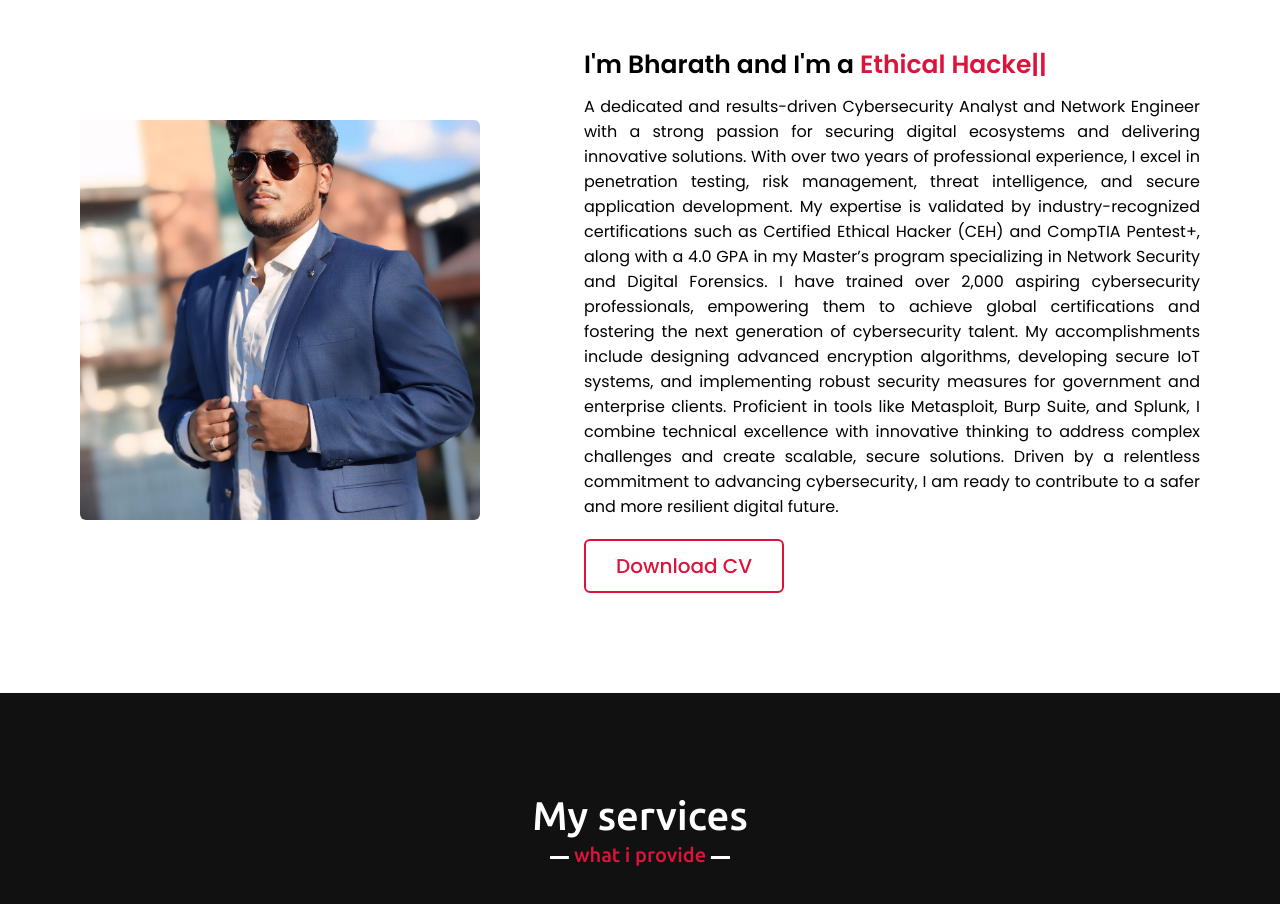
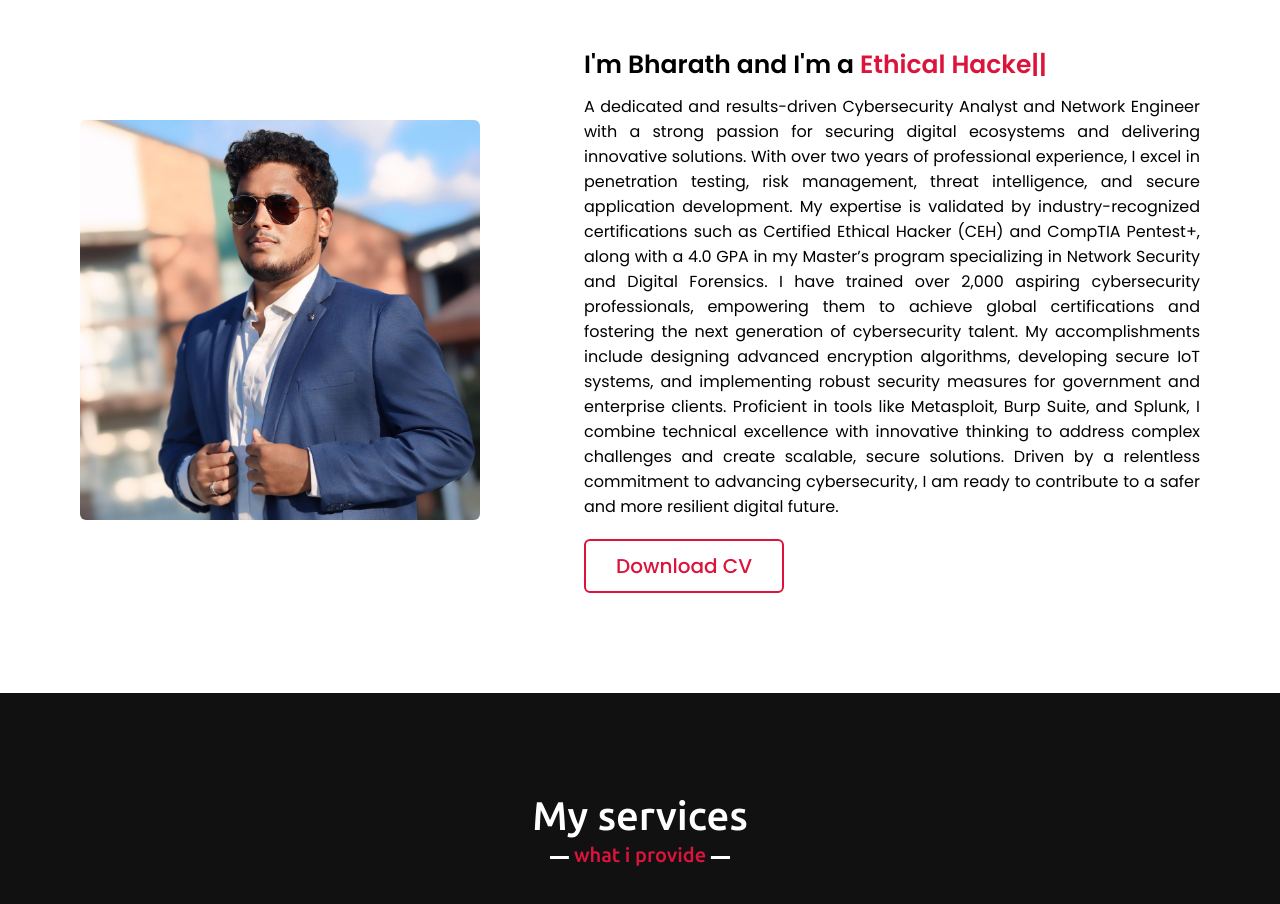
Before and after one commit to bharathraaj15/Portfolio, a plain HTML site: page index.html in a window 1280 px wide. Shown: the part 980-1884 px from the top of the page. Drawn offline with nearby package versions, Linux system fonts and the light colour scheme; files whose address does not match are found by name.

Commit message:
Update style.css

```diff
--- a/css/style.css
+++ b/css/style.css
@@ -267,8 +267,8 @@ section .title::after{
     height: 400px;
     width: 400px;
     object-fit: cover;
-    object-postion: 0 28%;
     border-radius: 6px;
+    object-position: 0 28%;
 }
 .about .about-content .right{
     width: 55%;
```
